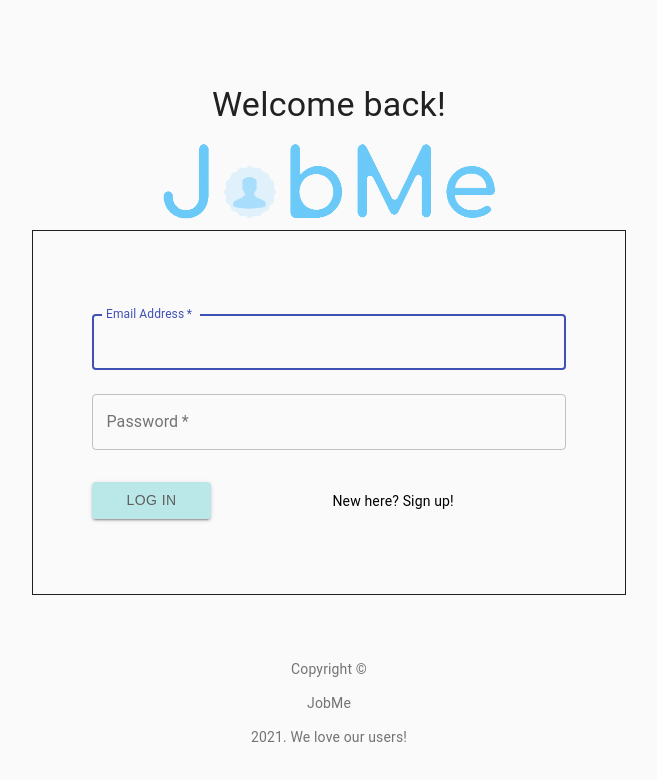
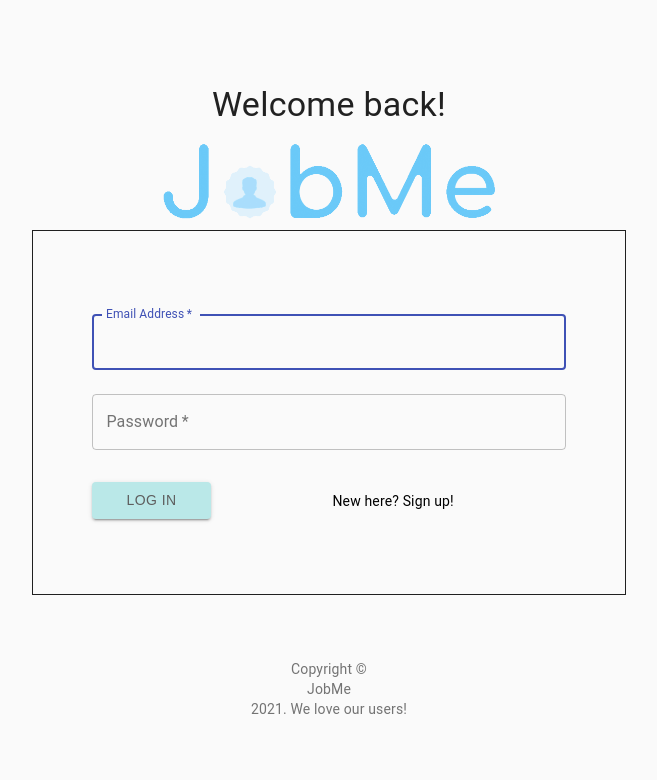
Before and after one commit to helenewillits/JobMe, a React (Create React App) app: page /signup in a window 1280 px wide. Shown: the top 780 px of the page, without its empty margins (311-968 px from the left). Built offline with nearby package versions, Linux system fonts and the light colour scheme.

Commit message:
liveshare work w shaina

```diff
--- a/src/App.js
+++ b/src/App.js
@@ -22,15 +22,23 @@ class App extends React.Component {
     this.handleApplicationPopup = this.handleApplicationPopup.bind(this);
   }
 
-  setToken(userToken){
-    sessionStorage.setItem('token', userToken);
+  useEffect = () => {
+    const loggedInUser = localStorage.getItem("token");
+    if (loggedInUser) {
+      const foundUser = JSON.parse(loggedInUser);
+      this.setState({ token: foundUser });
+    };
+  }
+
+  setToken(userToken) {
+    localStorage.setItem('token', userToken);
   }
 
   callbackFunction = (childData) => {
-      this.setState({ token: childData });
-      console.log("APP.JS STATE ", this.state);
+    this.setState({ token: childData });
+    console.log("APP.JS STATE ", this.state);
 
-      this.setToken(childData);
+    this.setToken(childData);
   }
 
   handleApplicationPopup(application) {
@@ -44,21 +52,22 @@ class App extends React.Component {
   }
 
   getToken() {
-    const tokenString = sessionStorage.getItem('token');
+    const tokenString = localStorage.getItem("token");
     console.log(tokenString);
-    return tokenString===this.state.token;
+    return tokenString;
   }
 
   getEmail() {
-      return this.state.token;
+    return this.state.token;
   }
 
   render() {
+    // this.useEffect();
     const token = this.getToken();
     console.log("Token ", token);
 
-    if(!token) {
-      return <Login parentCallback = {this.callbackFunction}/>
+    if (!token) {
+      return <Login parentCallback={this.callbackFunction} />
     }
 
     return (
--- a/src/components/LogIn.js
+++ b/src/components/LogIn.js
@@ -19,9 +19,9 @@ function Copyright() {
     return (
         <Typography variant="body2" color="textSecondary" align="center">
             {'Copyright © '}
-            <p color="inherit" href="https://JobMe.live/">
+            <div color="inherit" href="https://JobMe.live/">
                 JobMe
-      </p>{' '}
+      </div>{' '}
             {new Date().getFullYear()}
             {'. We love our users!'}
         </Typography>
```
